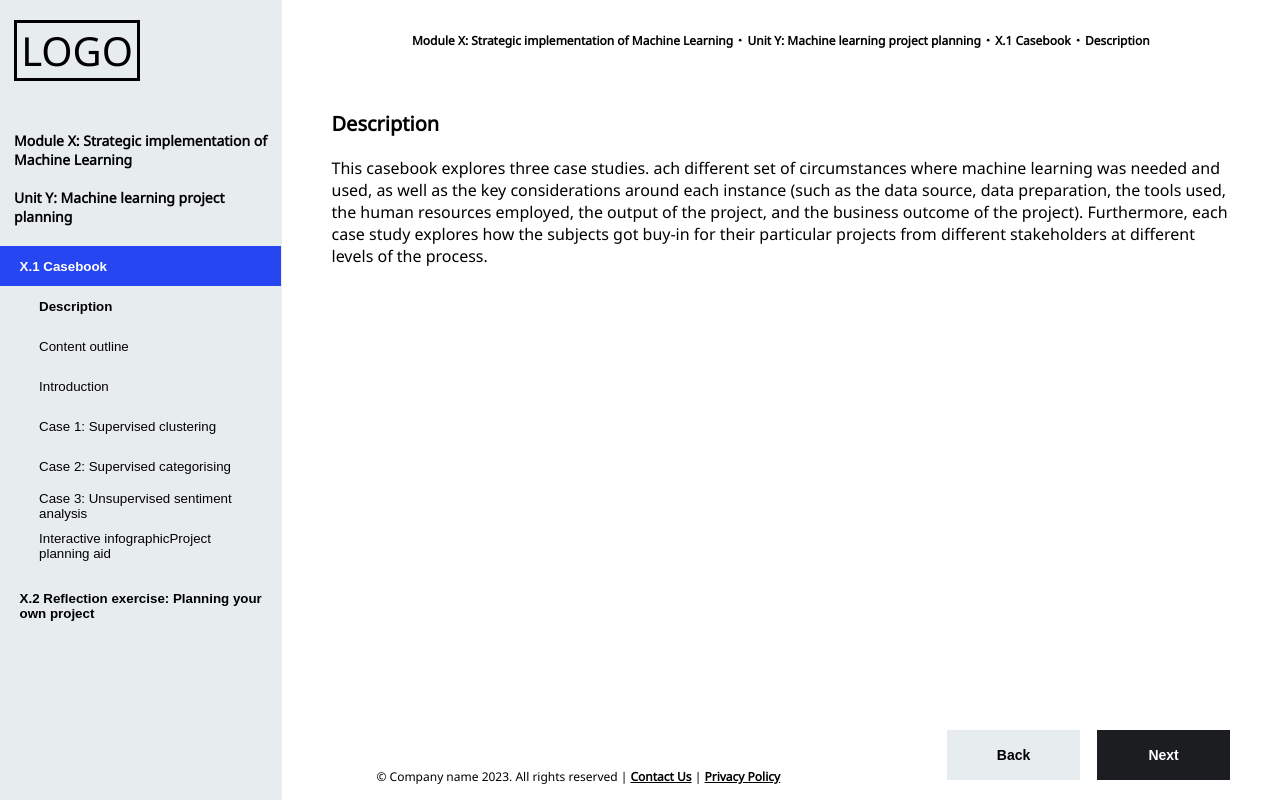
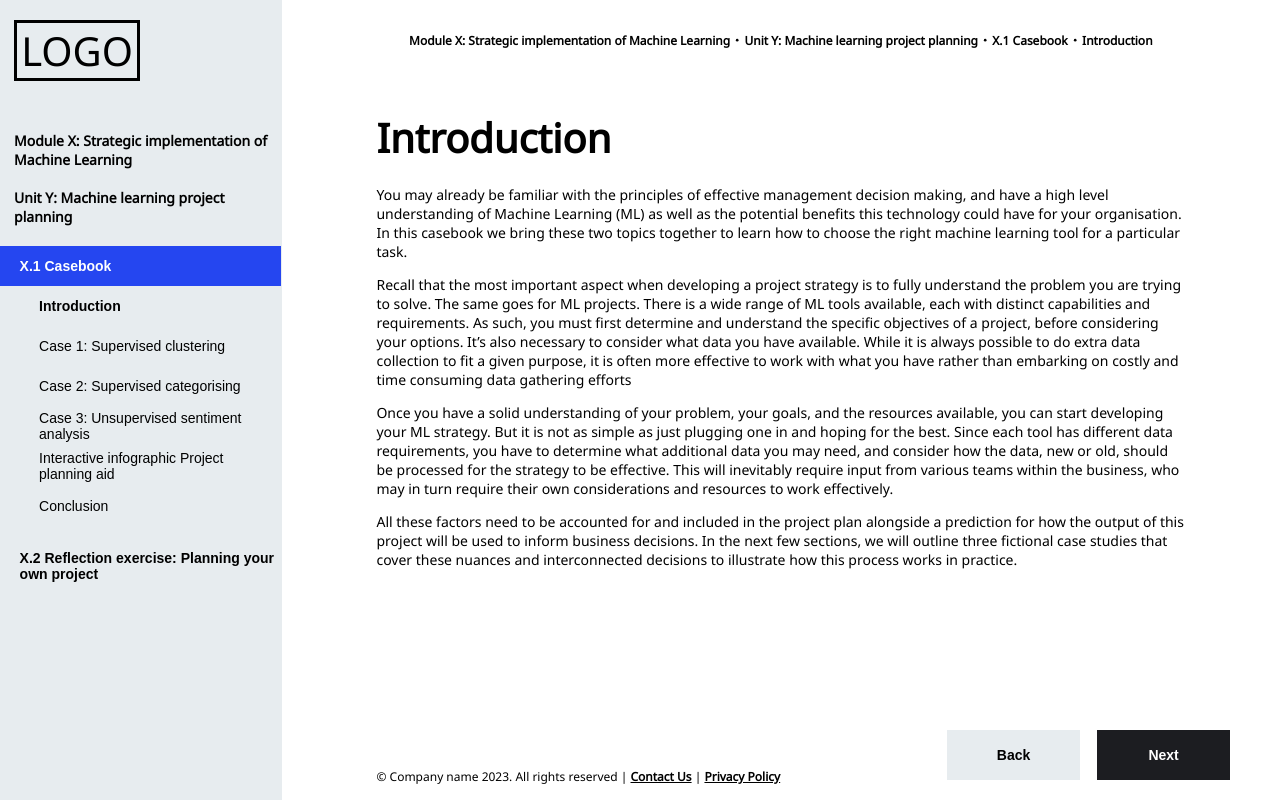
Before and after one commit to kaleem99/Abu-Dabie-Interactive-Pitch-Deck, a React (Create React App) app in the folder interactive-pitch-deck/: page / in a window 1280 px wide. Built offline with nearby package versions, Linux system fonts and the light colour scheme.

Commit message:
new changes alignment

```diff
--- a/interactive-pitch-deck/src/App.css
+++ b/interactive-pitch-deck/src/App.css
@@ -37,5 +37,6 @@ body {
 }
 .InnerContent {
   height: 90vh;
-  width: 78vw;
+  width: 90%;
+  margin: auto;
 }
--- a/interactive-pitch-deck/src/Content/AppContent.json
+++ b/interactive-pitch-deck/src/Content/AppContent.json
@@ -10,23 +10,6 @@
             "id": 1,
             "name": "X.1 Casebook",
             "content": [
-              {
-                "name": "Description",
-                "type": "string",
-                "data": "This casebook explores three case studies. ach different set of circumstances where machine learning was needed and used, as well as the key considerations around each instance (such as the data source, data preparation, the tools used, the human resources employed, the output of the project, and the business outcome of the project). Furthermore, each case study explores how the subjects got buy-in for their particular projects from different stakeholders at different levels of the process."
-              },
-              {
-                "name": "Content outline",
-                "type": "array",
-                "data": [
-                  "Introduction",
-                  "Case 1: Supervised clustering\nThis example should explore a project that uses supervised machine learning in clustering data. The focus should be using k-means clustering.",
-                  "Case 2: Supervised categorising\nThis example should explore a project that uses supervised machine learning in categorising labelled data.",
-                  "Case 3: Unsupervised sentiment analysis\nThis example should explore the use of unsupervised machine learning to perform sentiment analysis on text-based data.",
-                  "Interactive infographic\nThis interactive infographic takes the form of an interactive flowchart to aid in the planning of a machine learning project.",
-                  "Conclusion"
-                ]
-              },
               {
                 "name": "Introduction",
                 "type": "array",
@@ -67,17 +50,28 @@
               },
 
               {
-                "name": ["Interactive infographic", "Project planning aid"],
+                "name": ["Interactive infographic", " Project planning aid"],
                 "type": "object",
                 "data": [
                   {
                     "type": "string",
-                    "data": "As illustrated in the examples above, choosing a particular ML tool or application for your business project is a matter of understanding the problem and particularities of the data available to you. The three examples discussed are far from comprehensive, and your own projects may not fit neatly with any of these solutions. The following infographic illustrates a simplified flowchart that helps with the high level considerations involved in this decision making process."
+                    "data": "Choosing a particular ML tool or application for your business project is a matter of understanding the problem and particularities of the data available to you. The three examples discussed are far from comprehensive, and your projects may not fit neatly with any of these solutions. The following infographic illustrates a simplified flowchart that helps with the high-level considerations involved in this decision-making process."
                   },
                   {
                     "type": "link",
                     "data": "https://kaleem99.github.io/hostingContents/Abu-Dabie-Interactive/Abu%20Dhabi%20interactive%20infographic.html"
                   }
+                ]
+              },
+              {
+                "name": "Conclusion",
+                "type": "array",
+                "data": [
+                  "Implementing ML into your business or using it for a particular project isn’t a simple case of plug-and-play. There are many aspects to consider when choosing a suitable strategy and it requires a solid understanding of not only your goals but also the data requirements and the personnel needed to meet those requirements. If you consider these questions well and understand the various moving parts, you will be well on your way to improving your business through the use of these diverse and useful tools. In the next activity, you will have the opportunity to practice this thinking for yourself, bringing together all that you have learned in this course so far.",
+                  "Bibliography",
+                  "Dorfman, A. n.d. 5 real-world sentiment analysis use cases. Available: https://reputation.com/resources/articles/5-real-world-sentiment-analysis-use-cases/ [2023, November 7].",
+                  "Sagar, A. 2019. Customer segmentation using k-means clustering. Available: https://towardsdatascience.com/customer-segmentation-using-k-means-clustering-d33964f238c3 [2023, November 7].",
+                  "SixSigma. n.d. Supervised and unsupervised AI training with a case study. Available: https://www.sixsigmacertificationcourse.com/supervised-and-unsupervised-ai-training-with-a-case-study/ [2023, November 7]."
                 ]
               }
             ]
--- a/interactive-pitch-deck/src/components/NavBar.js
+++ b/interactive-pitch-deck/src/components/NavBar.js
@@ -9,6 +9,7 @@ const NavBar = ({
   setUnitSection,
   unitSection,
   index,
+  setIndex,
 }) => {
   const [isHovered, setIsHovered] = useState(null);
   const handleHover = (index) => {
@@ -38,6 +39,7 @@ const NavBar = ({
                   <button
                     onClick={() => {
                       // setIndex(i);
+                      setIndex(0);
                       setUnitSection(i);
                       setSection(content.name);
                     }}
@@ -53,7 +55,7 @@ const NavBar = ({
                       border: "none",
                       cursor: "pointer",
                       color: content.name === section ? "white" : "black",
-
+                      fontSize: "14px",
                       background: content.name === section ? "#2546F0" : "none",
                     }}
                   >
@@ -63,6 +65,7 @@ const NavBar = ({
                     <div>
                       {content.content.map((item, subIndex) => (
                         <button
+                          onClick={() => setIndex(subIndex)}
                           style={{
                             fontWeight: "600",
                             marginTop: "0px",
@@ -70,11 +73,12 @@ const NavBar = ({
                             alignItems: "center", // Align content vertically
                             textAlign: "left",
                             height: "40px",
-                            width: "85%",
+                            width: "90%",
                             marginLeft: "7.5%",
                             border: "none",
                             background: "none",
                             cursor: "pointer",
+                            fontSize: "14px",
                             fontWeight: subIndex === index ? "bolder" : "400",
                           }}
                         >
--- a/interactive-pitch-deck/src/components/styles.css
+++ b/interactive-pitch-deck/src/components/styles.css
@@ -86,7 +86,7 @@
   height: 10vh;
 }
 .BreadCrumbsMenu {
-  width: 90%;
+  width: 100%;
   height: 60px;
   /* border: 1px solid; */
   margin: 10px auto;
@@ -107,11 +107,12 @@
   padding: 10px;
 }
 .mainInnerContentHeading {
-  font-size: 20px;
+  font-size: 40px;
   font-weight: 600;
 }
 .mainInnerContentData {
   margin-top: 20px;
+  font-size: 14px;
 }
 .innerContentAndHeading {
   margin-top: 20px;
@@ -126,9 +127,9 @@
   display: flex;
   justify-content: center; /* Center the iframe horizontally */
   align-items: center; /* Center the iframe vertically */
-  transform: scale(0.8);
-  margin-left: -120px;
-  margin-top: -50px;
+  transform: scale(0.7);
+  margin-left: -180px;
+  margin-top: -105px;
 }
 .hyperLink {
   color: black;
```
